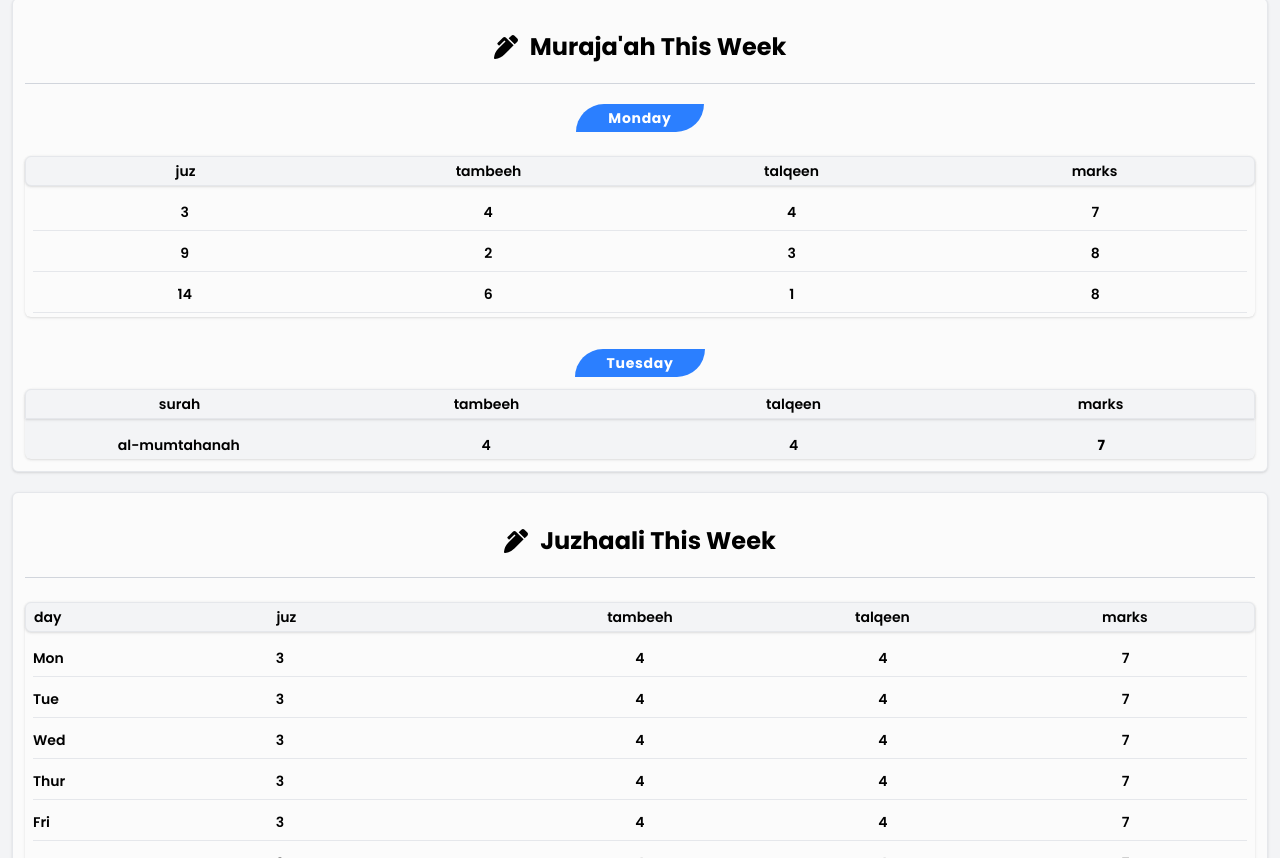
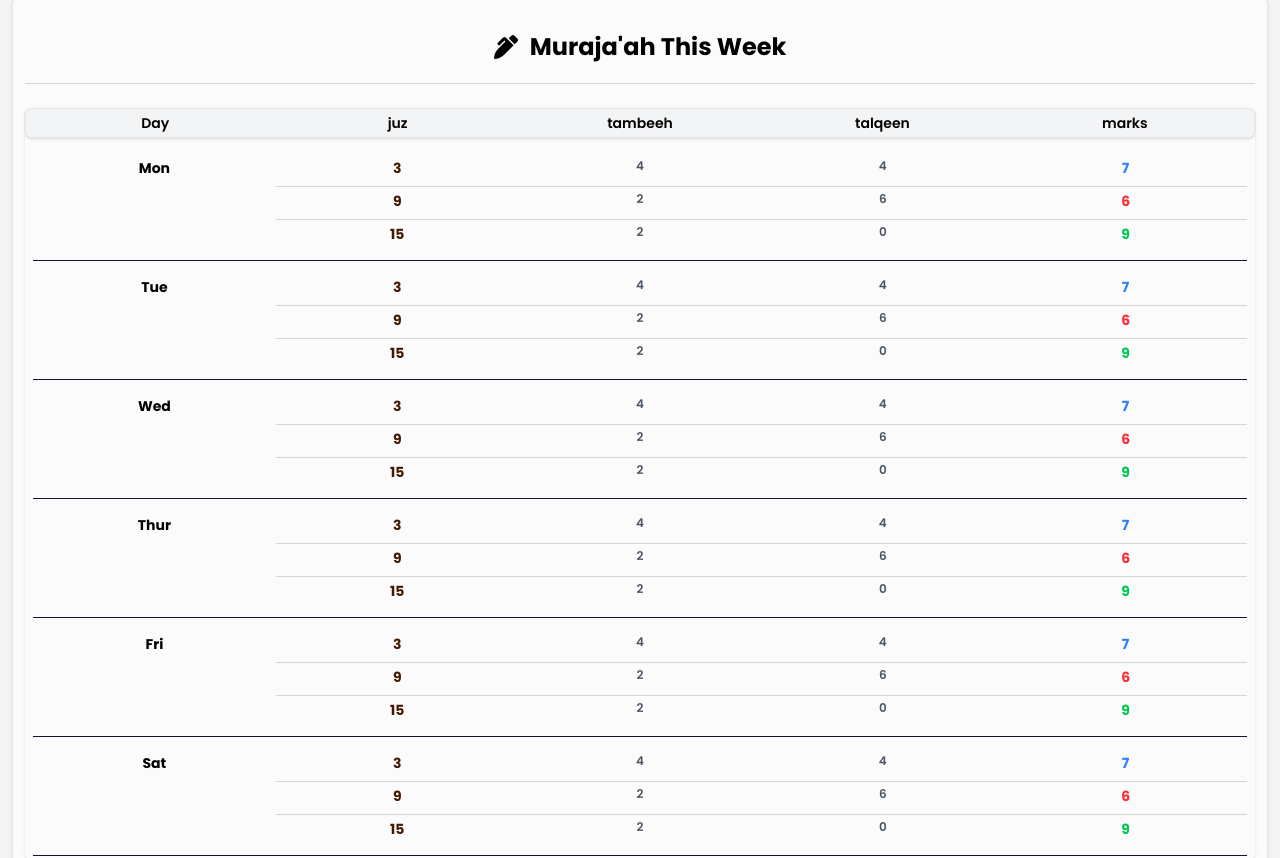
Before and after one commit to huzefa63/as-sijjil, a Next.js app: page /dashboard in a window 1280 px wide. Shown: the part 262-1120 px from the top of the page. Built offline with nearby package versions, Linux system fonts and the light colour scheme.

Commit message:
improved table UI

```diff
--- a/app/dashboard/page.jsx
+++ b/app/dashboard/page.jsx
@@ -45,53 +45,142 @@ function Page() {
         {/* <p className={`${inter.className} tracking-wider`}>March 24, 2026</p> */}
         <div className="space-y-3 text-center">
           {/* <h1 className="text-center text-gray-800 opacity-90">This week</h1> */}
-          <div className="bg-blue-500 w-fit mx-auto px-8 py-1 rounded-tl-full rounded-br-full">
-            <h1 className="text-white font-bold tracking-wider">Monday</h1>
-          </div>
           <div className=" shadow-sm rounded-md pb-1 space-y-4 mb-8 mt-6">
-            <div className="grid grid-cols-4 bg-blue-90 px-2 py-1 rounded-md border border-gray-200 bg-gray-100 shadow-sm">
+            <div className="grid grid-cols-5 bg-blue-90 px-2 py-1 rounded-md border border-gray-200 bg-gray-100 shadow-sm">
+              <p>Day</p>
               <p>juz</p>
               <p>tambeeh</p>
               <p>talqeen</p>
               <p>marks</p>
             </div>
             <div className="space-y-3 px-2">
-              <div className="grid grid-cols-4 border-b border-gray-200 pb-2">
-                <p>3</p>
-                <p>4</p>
-                <p>4</p>
-                <p>7</p>
+              <div className="grid grid-cols-5 border-b border-gray-900 pb-2">
+                <p className="mt-1 font-bold">Mon</p>
+                <div className="grid grid-cols-4 col-span-4 col-start-2 border-b border-gray-300 pb-2 mt-1">
+                  <p className="font-bold text-amber-950">3</p>
+                  <p className="text-gray-600 text-xs ">4</p>
+                  <p className="text-gray-600 text-xs ">4</p>
+                  <p className="text-blue-500 font-bold">7</p>
+                </div>
+                <div className="grid grid-cols-4 col-span-4 col-start-2 border-b border-gray-300 pb-2 mt-1">
+                  <p className="font-bold text-amber-950">9</p>
+                  <p className="text-gray-600 text-xs ">2</p>
+                  <p className="text-gray-600 text-xs ">6</p>
+                  <p className="text-red-500 font-bold">6</p>
+                </div>
+                <div className="grid grid-cols-4 col-span-4 col-start-2 pb-2 mt-1">
+                  <p className="font-bold text-amber-950">15</p>
+                  <p className="text-gray-600 text-xs ">2</p>
+                  <p className="text-gray-600 text-xs ">0</p>
+                  <p className="text-green-500 font-bold">9</p>
+                </div>
               </div>
-              <div className="grid grid-cols-4 border-b border-gray-200 pb-2">
-                <p>9</p>
-                <p>2</p>
-                <p>3</p>
-                <p>8</p>
+              <div className="grid grid-cols-5 border-b border-gray-900 pb-2">
+                <p className="mt-1 font-bold">Tue</p>
+                <div className="grid grid-cols-4 col-span-4 col-start-2 border-b border-gray-300 pb-2 mt-1">
+                  <p className="font-bold text-amber-950">3</p>
+                  <p className="text-gray-600 text-xs ">4</p>
+                  <p className="text-gray-600 text-xs ">4</p>
+                  <p className="text-blue-500 font-bold">7</p>
+                </div>
+                <div className="grid grid-cols-4 col-span-4 col-start-2 border-b border-gray-300 pb-2 mt-1">
+                  <p className="font-bold text-amber-950">9</p>
+                  <p className="text-gray-600 text-xs ">2</p>
+                  <p className="text-gray-600 text-xs ">6</p>
+                  <p className="text-red-500 font-bold">6</p>
+                </div>
+                <div className="grid grid-cols-4 col-span-4 col-start-2 pb-2 mt-1">
+                  <p className="font-bold text-amber-950">15</p>
+                  <p className="text-gray-600 text-xs ">2</p>
+                  <p className="text-gray-600 text-xs ">0</p>
+                  <p className="text-green-500 font-bold">9</p>
+                </div>
               </div>
-              <div className="grid grid-cols-4 border-b border-gray-200 pb-2">
-                <p>14</p>
-                <p>6</p>
-                <p>1</p>
-                <p>8</p>
+              <div className="grid grid-cols-5 border-b border-gray-900 pb-2">
+                <p className="mt-1 font-bold">Wed</p>
+                <div className="grid grid-cols-4 col-span-4 col-start-2 border-b border-gray-300 pb-2 mt-1">
+                  <p className="font-bold text-amber-950">3</p>
+                  <p className="text-gray-600 text-xs ">4</p>
+                  <p className="text-gray-600 text-xs ">4</p>
+                  <p className="text-blue-500 font-bold">7</p>
+                </div>
+                <div className="grid grid-cols-4 col-span-4 col-start-2 border-b border-gray-300 pb-2 mt-1">
+                  <p className="font-bold text-amber-950">9</p>
+                  <p className="text-gray-600 text-xs ">2</p>
+                  <p className="text-gray-600 text-xs ">6</p>
+                  <p className="text-red-500 font-bold">6</p>
+                </div>
+                <div className="grid grid-cols-4 col-span-4 col-start-2 pb-2 mt-1">
+                  <p className="font-bold text-amber-950">15</p>
+                  <p className="text-gray-600 text-xs ">2</p>
+                  <p className="text-gray-600 text-xs ">0</p>
+                  <p className="text-green-500 font-bold">9</p>
+                </div>
               </div>
-            </div>
-          </div>
+              <div className="grid grid-cols-5 border-b border-gray-900 pb-2">
+                <p className="mt-1 font-bold">Thur</p>
+                <div className="grid grid-cols-4 col-span-4 col-start-2 border-b border-gray-300 pb-2 mt-1">
+                  <p className="font-bold text-amber-950">3</p>
+                  <p className="text-gray-600 text-xs ">4</p>
+                  <p className="text-gray-600 text-xs ">4</p>
+                  <p className="text-blue-500 font-bold">7</p>
+                </div>
+                <div className="grid grid-cols-4 col-span-4 col-start-2 border-b border-gray-300 pb-2 mt-1">
+                  <p className="font-bold text-amber-950">9</p>
+                  <p className="text-gray-600 text-xs ">2</p>
+                  <p className="text-gray-600 text-xs ">6</p>
+                  <p className="text-red-500 font-bold">6</p>
+                </div>
+                <div className="grid grid-cols-4 col-span-4 col-start-2 pb-2 mt-1">
+                  <p className="font-bold text-amber-950">15</p>
+                  <p className="text-gray-600 text-xs ">2</p>
+                  <p className="text-gray-600 text-xs ">0</p>
+                  <p className="text-green-500 font-bold">9</p>
+                </div>
+              </div>
+              <div className="grid grid-cols-5 border-b border-gray-900 pb-2">
+                <p className="mt-1 font-bold">Fri</p>
+                <div className="grid grid-cols-4 col-span-4 col-start-2 border-b border-gray-300 pb-2 mt-1">
+                  <p className="font-bold text-amber-950">3</p>
+                  <p className="text-gray-600 text-xs ">4</p>
+                  <p className="text-gray-600 text-xs ">4</p>
+                  <p className="text-blue-500 font-bold">7</p>
+                </div>
+                <div className="grid grid-cols-4 col-span-4 col-start-2 border-b border-gray-300 pb-2 mt-1">
+                  <p className="font-bold text-amber-950">9</p>
+                  <p className="text-gray-600 text-xs ">2</p>
+                  <p className="text-gray-600 text-xs ">6</p>
+                  <p className="text-red-500 font-bold">6</p>
+                </div>
+                <div className="grid grid-cols-4 col-span-4 col-start-2 pb-2 mt-1">
+                  <p className="font-bold text-amber-950">15</p>
+                  <p className="text-gray-600 text-xs ">2</p>
+                  <p className="text-gray-600 text-xs ">0</p>
+                  <p className="text-green-500 font-bold">9</p>
+                </div>
+              </div>
+              <div className="grid grid-cols-5 border-b border-gray-900 pb-2">
+                <p className="mt-1 font-bold">Sat</p>
+                <div className="grid grid-cols-4 col-span-4 col-start-2 border-b border-gray-300 pb-2 mt-1">
+                  <p className="font-bold text-amber-950">3</p>
+                  <p className="text-gray-600 text-xs ">4</p>
+                  <p className="text-gray-600 text-xs ">4</p>
+                  <p className="text-blue-500 font-bold">7</p>
+                </div>
+                <div className="grid grid-cols-4 col-span-4 col-start-2 border-b border-gray-300 pb-2 mt-1">
+                  <p className="font-bold text-amber-950">9</p>
+                  <p className="text-gray-600 text-xs ">2</p>
+                  <p className="text-gray-600 text-xs ">6</p>
+                  <p className="text-red-500 font-bold">6</p>
+                </div>
+                <div className="grid grid-cols-4 col-span-4 col-start-2 pb-2 mt-1">
+                  <p className="font-bold text-amber-950">15</p>
+                  <p className="text-gray-600 text-xs ">2</p>
+                  <p className="text-gray-600 text-xs ">0</p>
+                  <p className="text-green-500 font-bold">9</p>
+                </div>
+              </div>
 
-          <div className=" bg-blue-500 w-fit mx-auto px-8 py-1 rounded-tl-full rounded-br-full">
-            <h1 className="text-white font-bold tracking-wider">Tuesday</h1>
-          </div>
-          <div className="bg-gray-100 shadow-sm rounded-md pb-1 space-y-4 text-black">
-            <div className="grid grid-cols-4 py-1 rounded-tl-md rounded-tr-md border border-gray-200 shadow-sm">
-              <p className="">surah</p>
-              <p>tambeeh</p>
-              <p>talqeen</p>
-              <p>marks</p>
-            </div>
-            <div className="grid grid-cols-4">
-              <p className="px-1">al-mumtahanah</p>
-              <p>4</p>
-              <p>4</p>
-              <p className="font-bold">7</p>
             </div>
           </div>
         </div>
```
